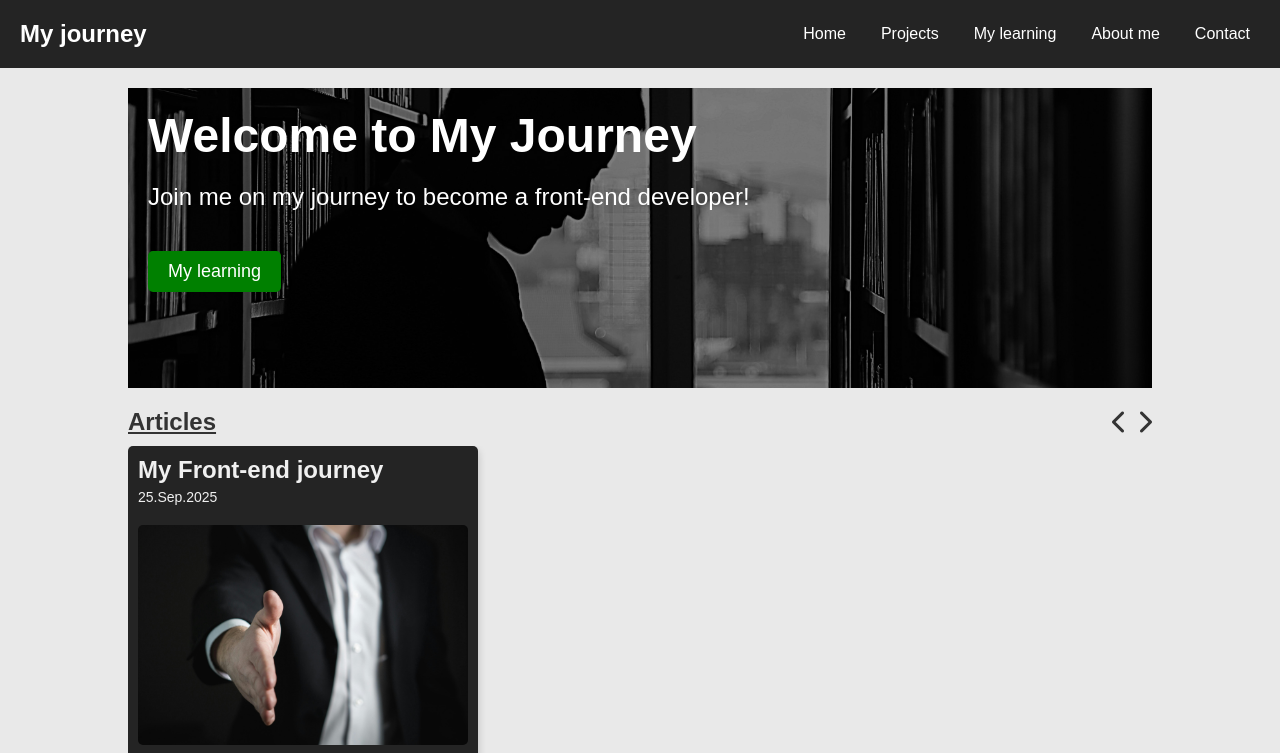
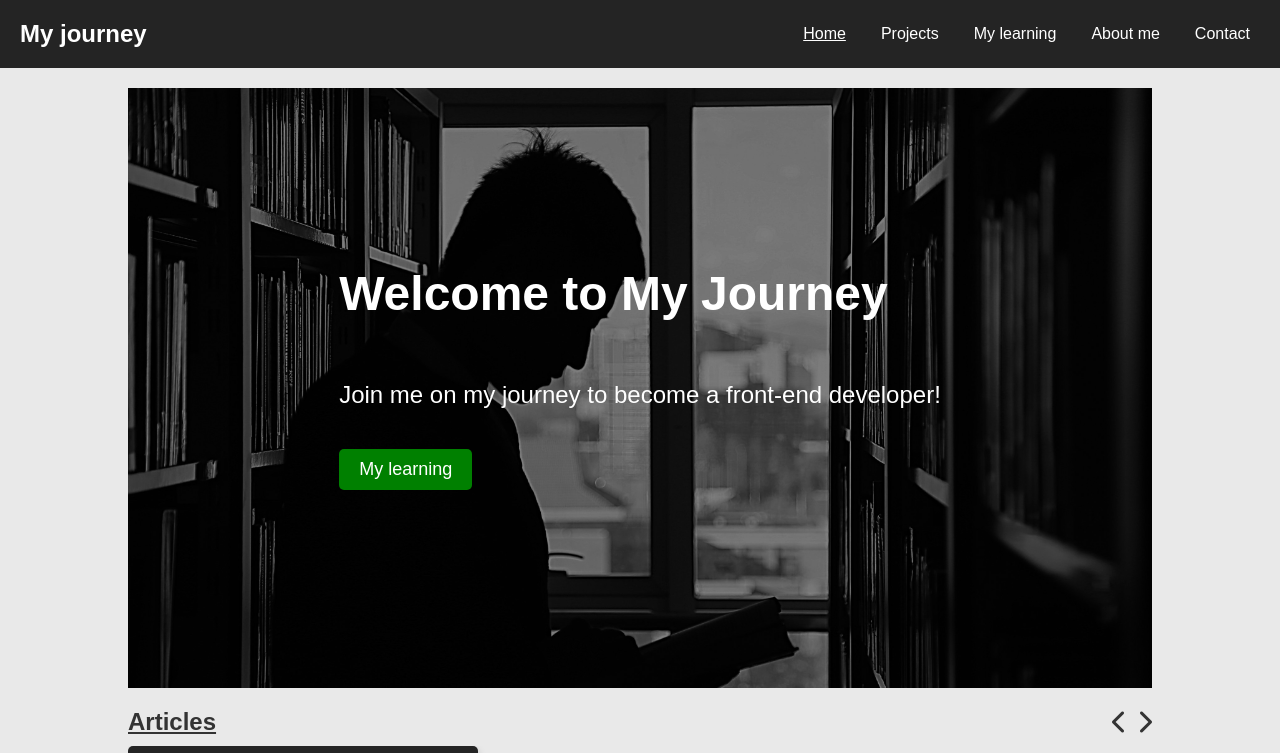
Before and after one commit to KarlKBerg/My-website, a plain HTML site: page index.html in a window 1280 px wide. Shown: the top 753 px of the page. Drawn offline with Linux system fonts and the light colour scheme.

Commit message:
edited hero section and added a div for content. Added underline to hover of navbar and underline on active navbar item

```diff
--- a/css/styles.css
+++ b/css/styles.css
@@ -45,9 +45,14 @@ nav ul li a {
   text-decoration: none;
   padding: 5px 10px;
 }
+nav ul li a.active {
+  text-decoration: underline;
+  padding-top: 50px;
+}
 nav ul li a:hover {
   color: rgb(188, 188, 188);
   border-radius: 5px;
+  text-decoration: underline;
 }
 
 /*Main content*/
@@ -59,9 +64,12 @@ main {
   background-image: url("../images/pexels-pixabay-247899.jpg");
   background-size: cover;
   background-position: center;
-  height: 300px;
+  height: 600px;
   position: relative;
   color: white;
+  display: flex;
+  align-items: center;
+  justify-content: center;
 }
 .hero::before {
   content: "";
@@ -74,14 +82,14 @@ main {
 }
 .hero h1 {
   position: relative;
-  padding: 20px;
+  padding: 0px 0px 20px 0px;
   font-size: 48px;
   z-index: 2;
 }
 .hero p {
   position: relative;
   z-index: 2;
-  padding: 0px 20px 20px 20px;
+  padding: 40px 0px 20px 0px;
   font-size: 24px;
 }
 .hero a {
@@ -93,7 +101,7 @@ main {
   color: white;
   border-radius: 5px;
   cursor: pointer;
-  margin: 20px;
+  margin: 20px 0px 20px 0px;
   text-decoration: none;
   display: inline-block;
 }
--- a/index.html
+++ b/index.html
@@ -19,7 +19,7 @@
       <nav>
         <!-- The main navigation of the page -->
         <ul>
-          <li><a href="index.html">Home</a></li>
+          <li><a href="index.html" class="active">Home</a></li>
           <li><a href="projects.html">Projects</a></li>
           <li><a href="my-learning.html">My learning</a></li>
           <li><a href="about-me.html">About me</a></li>
@@ -31,9 +31,11 @@
     <main>
       <section class="hero">
         <!-- A prominent section at the top of the page, often includes a large image or banner -->
-        <h1>Welcome to My Journey</h1>
-        <p>Join me on my journey to become a front-end developer!</p>
-        <a href="my-learning.html">My learning</a>
+        <div class="hero-content">
+          <h1>Welcome to My Journey</h1>
+          <p>Join me on my journey to become a front-end developer!</p>
+          <a href="my-learning.html">My learning</a>
+        </div>
       </section>
 
       <div class="article-cards m-t20">
@@ -79,6 +81,10 @@
           </div>
         </div>
       </div>
+
+      <!--Showcase learning-->
+
+      <!--Showcase projects-->
     </main>
 
     <footer>
```
Also changed, not shown: about-me.html (+1 -1 lines), contact.html (+1 -1 lines), my-learning.html (+1 -1 lines), projects.html (+1 -1 lines).
